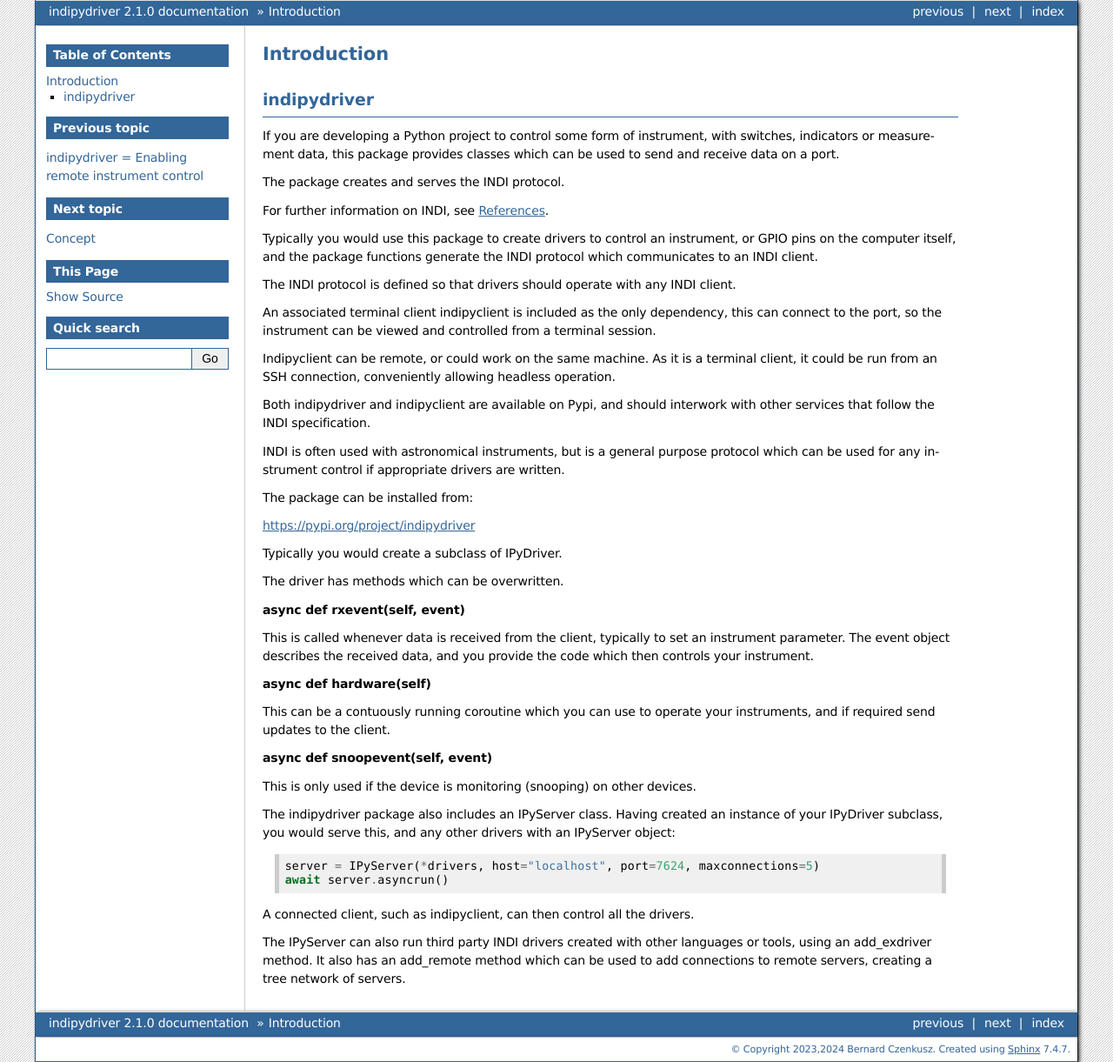
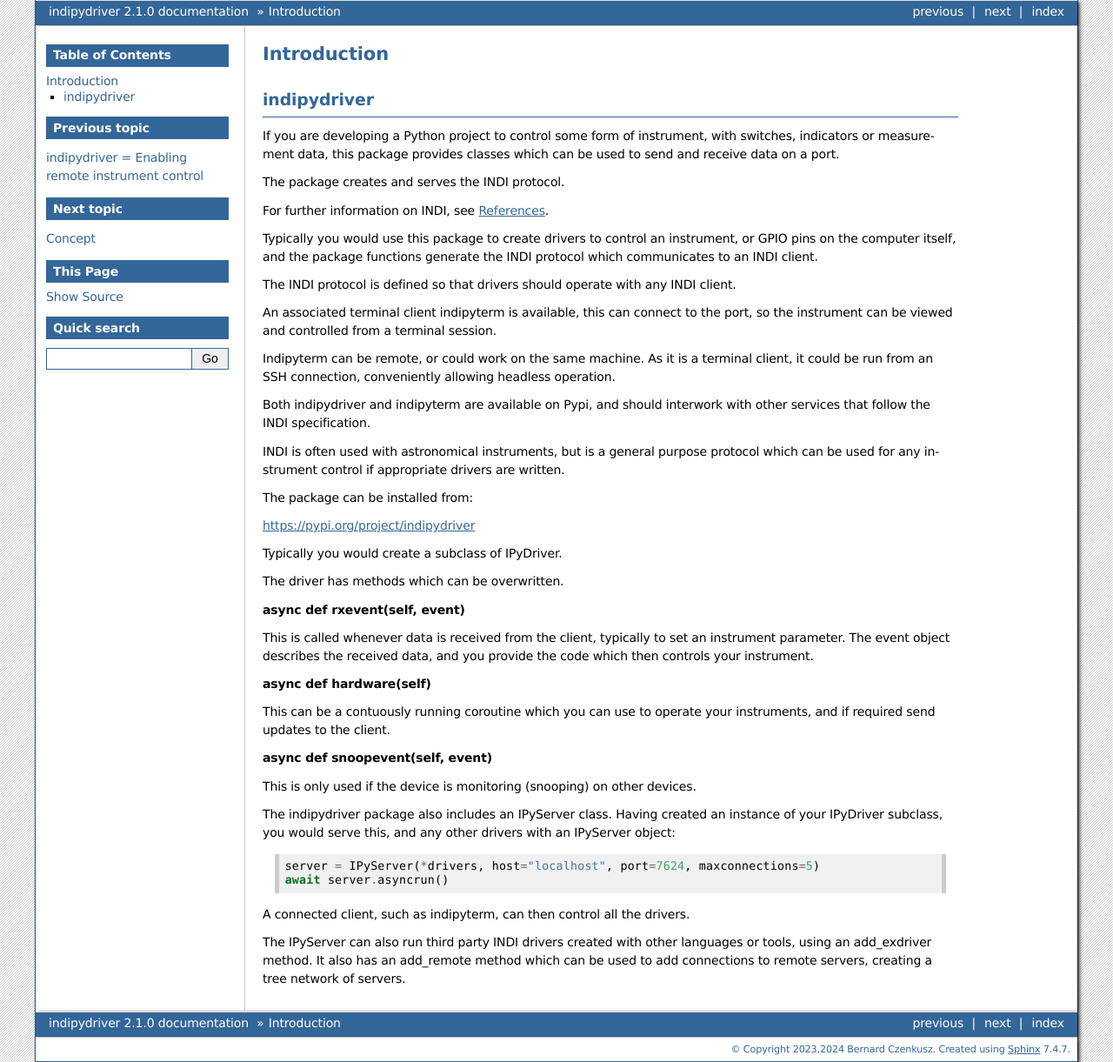
Before and after one commit to bernie-skipole/indipydriver, a Sphinx documentation site: the page built from docs/source/usage/introduction.rst, in a window 1280 px wide. Shown: the whole page at 87% size. Built offline with Sphinx 7.4.7, drawn with Linux system fonts in a browser that asks for light colours.

Commit message:
Changed docs to reference indipyterm

```diff
--- a/docs/source/usage/introduction.rst
+++ b/docs/source/usage/introduction.rst
@@ -15,11 +15,11 @@
 
 The INDI protocol is defined so that drivers should operate with any INDI client.
 
-An associated terminal client indipyclient is included as the only dependency, this can connect to the port, so the instrument can be viewed and controlled from a terminal session.
+An associated terminal client indipyterm is available, this can connect to the port, so the instrument can be viewed and controlled from a terminal session.
 
-Indipyclient can be remote, or could work on the same machine. As it is a terminal client, it could be run from an SSH connection, conveniently allowing headless operation.
+Indipyterm can be remote, or could work on the same machine. As it is a terminal client, it could be run from an SSH connection, conveniently allowing headless operation.
 
-Both indipydriver and indipyclient are available on Pypi, and should interwork with other services that follow the INDI specification.
+Both indipydriver and indipyterm are available on Pypi, and should interwork with other services that follow the INDI specification.
 
 INDI is often used with astronomical instruments, but is a general purpose protocol which can be used for any instrument control if appropriate drivers are written.
 
@@ -48,6 +48,6 @@
     server = IPyServer(*drivers, host="localhost", port=7624, maxconnections=5)
     await server.asyncrun()
 
-A connected client, such as indipyclient, can then control all the drivers.
+A connected client, such as indipyterm, can then control all the drivers.
 
 The IPyServer can also run third party INDI drivers created with other languages or tools, using an add_exdriver method. It also has an add_remote method which can be used to add connections to remote servers, creating a tree network of servers.
```
Also changed, not shown: README.md (+6 -6 lines), docs/source/usage/images/image3.png (added).
